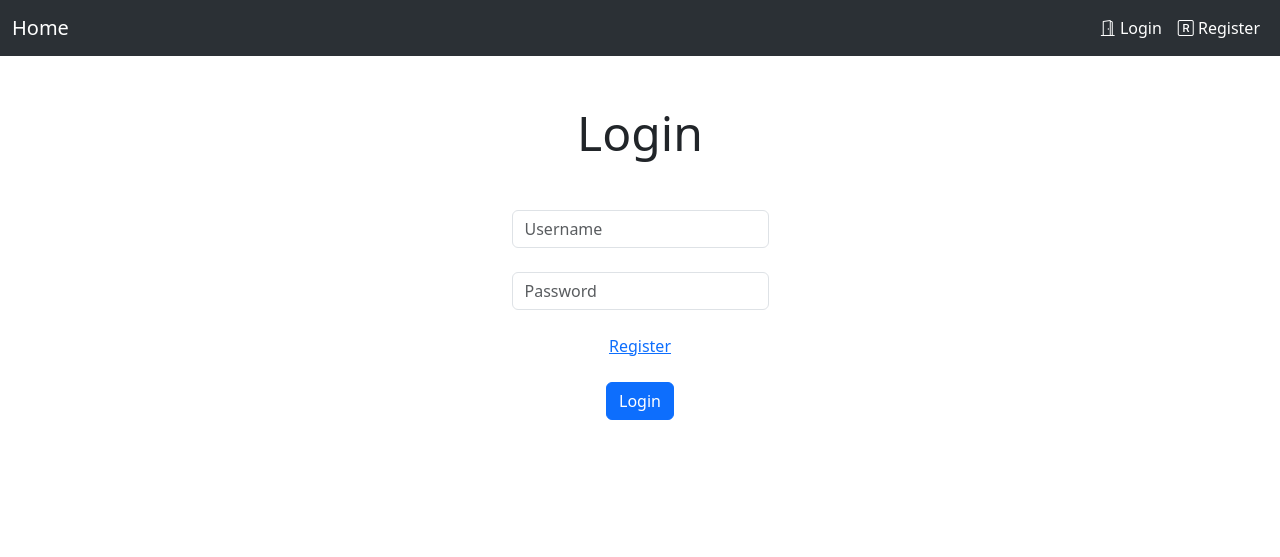
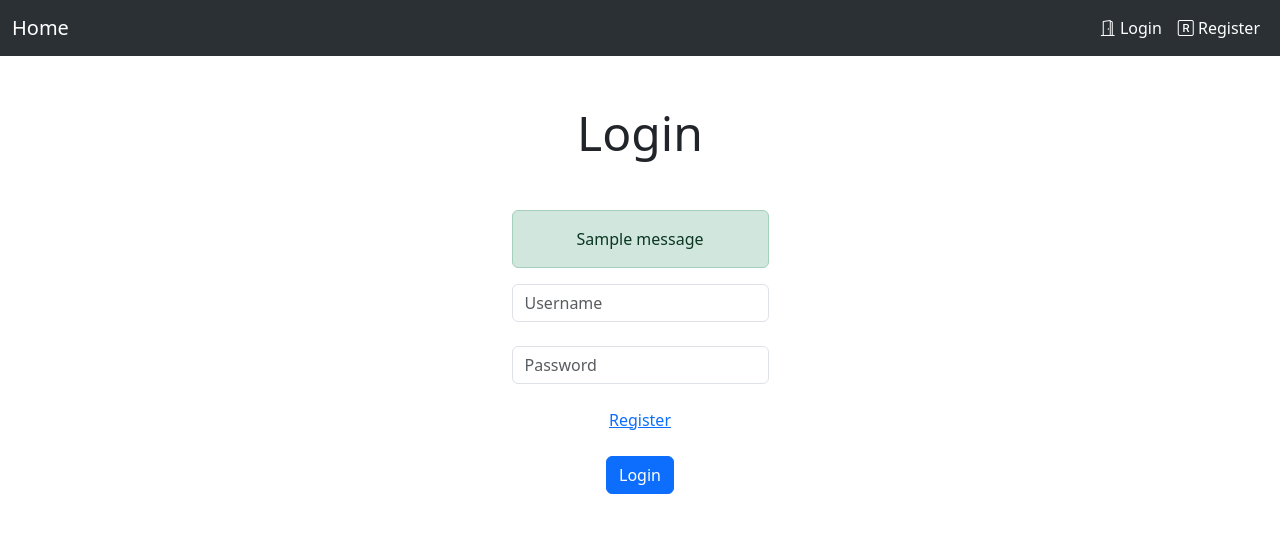
Before and after one commit to agusrosero/password-manager-django, a Django app: template users/templates/snippets/sign_in.html in a window 1280 px wide. Shown: the top 557 px of the page. Run offline with Django 3.2, Linux system fonts and the light colour scheme; the template is opened without the code that fills it, so the values that code supplies are empty; tables that the repository leaves empty hold one stand-in row (values such as "Sample post"); one stand-in notice (Sample message) is shown.

Commit message:
add messages and delete hidden_password

```diff
--- a/password/models.py
+++ b/password/models.py
@@ -10,6 +10,3 @@ class Entry(models.Model):
 
     def __str__(self):
         return self.name
-
-    def hidden_password(self):
-        return '*' * len(self.password)
--- a/users/templates/snippets/sign_in.html
+++ b/users/templates/snippets/sign_in.html
@@ -5,9 +5,16 @@
 <div class="container col-md-4 py-5 text-center ">
     <div class="display-5"><span>Login</span></div>
     <form method="post">
+        {% csrf_token %}
         <section class="w-100 p-4 d-flex justify-content-center pb-4">
             <div class="form-group mb-3 py-4">
-                {% csrf_token %}
+                {% for message in messages %}
+                {% if message %}
+                <div class="alert alert-{{ message.tags }}" role="alert">
+                    {{ message }}
+                </div>
+                {% endif %}
+                {% endfor %}
                 <div class="form-outline mb-4">
                     <input type="username" placeholder="Username" name="username" required class="form-control" />
                 </div>
--- a/users/views.py
+++ b/users/views.py
@@ -14,6 +14,9 @@ def sign_up(request):
             login(request, user)
             messages.success(request, 'Registro exitoso!')
             return redirect('/')
+        else:
+            messages.warning(
+                request, 'Error en el registro, intentelo de nuevo.')
     else:
         form = SignUpForm()
     return render(request, 'snippets/sign_up.html', {'form': form})
```
Also changed, not shown: users/templates/snippets/sign_up.html (+9 -1 lines).
